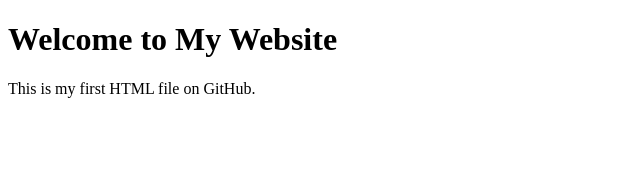
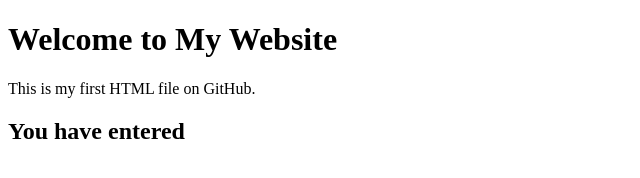
Before and after one commit to Retronoobie/Itsanewone, a plain HTML site: page index.html in a window 1280 px wide. Shown: the whole page, without its empty margins (0-640 px from the left). Drawn offline with Linux system fonts and the light colour scheme.

Commit message:
Update index.html

```diff
--- a/index.html
+++ b/index.html
@@ -6,5 +6,6 @@
 <body>
   <h1>Welcome to My Website</h1>
   <p>This is my first HTML file on GitHub. </p>
+  <h2>You have entered</h2>
 </body>
 </html>
```
